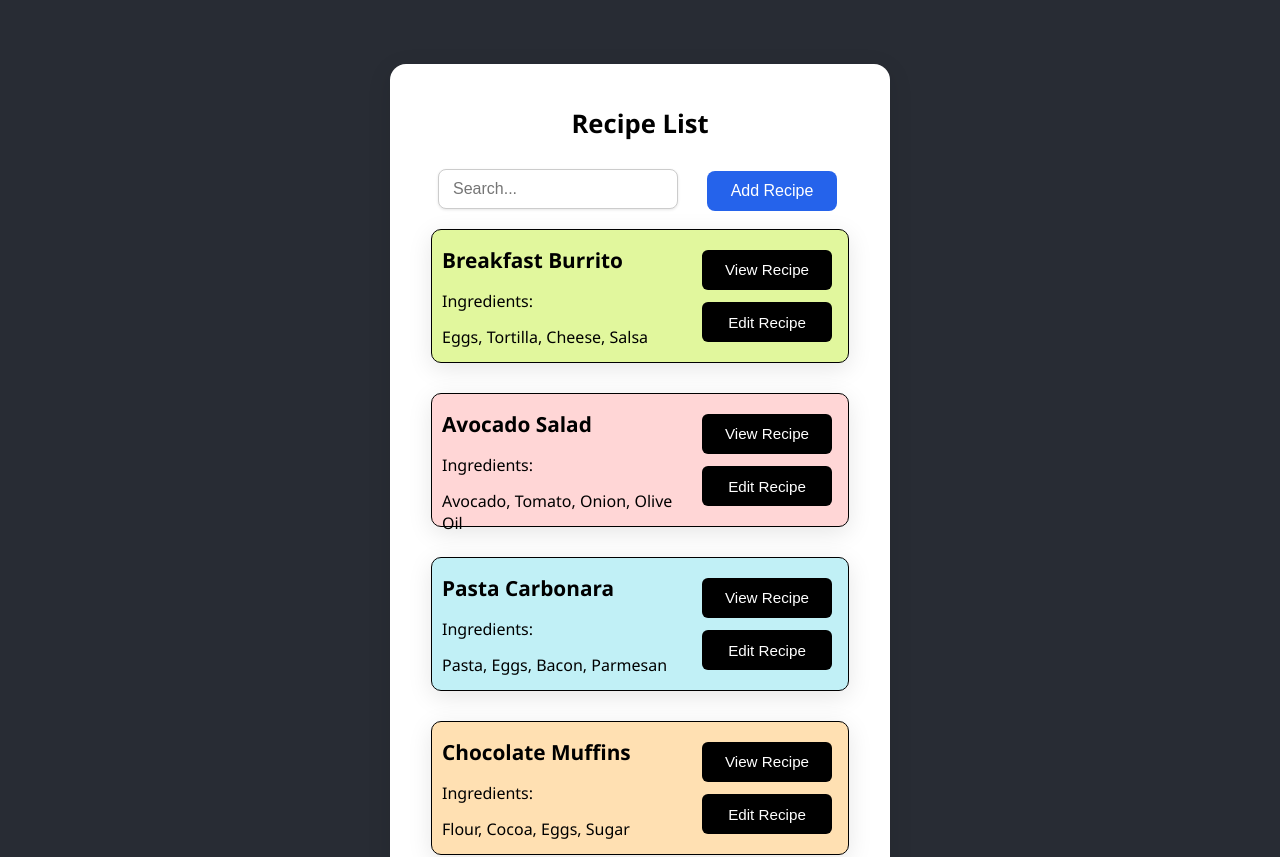
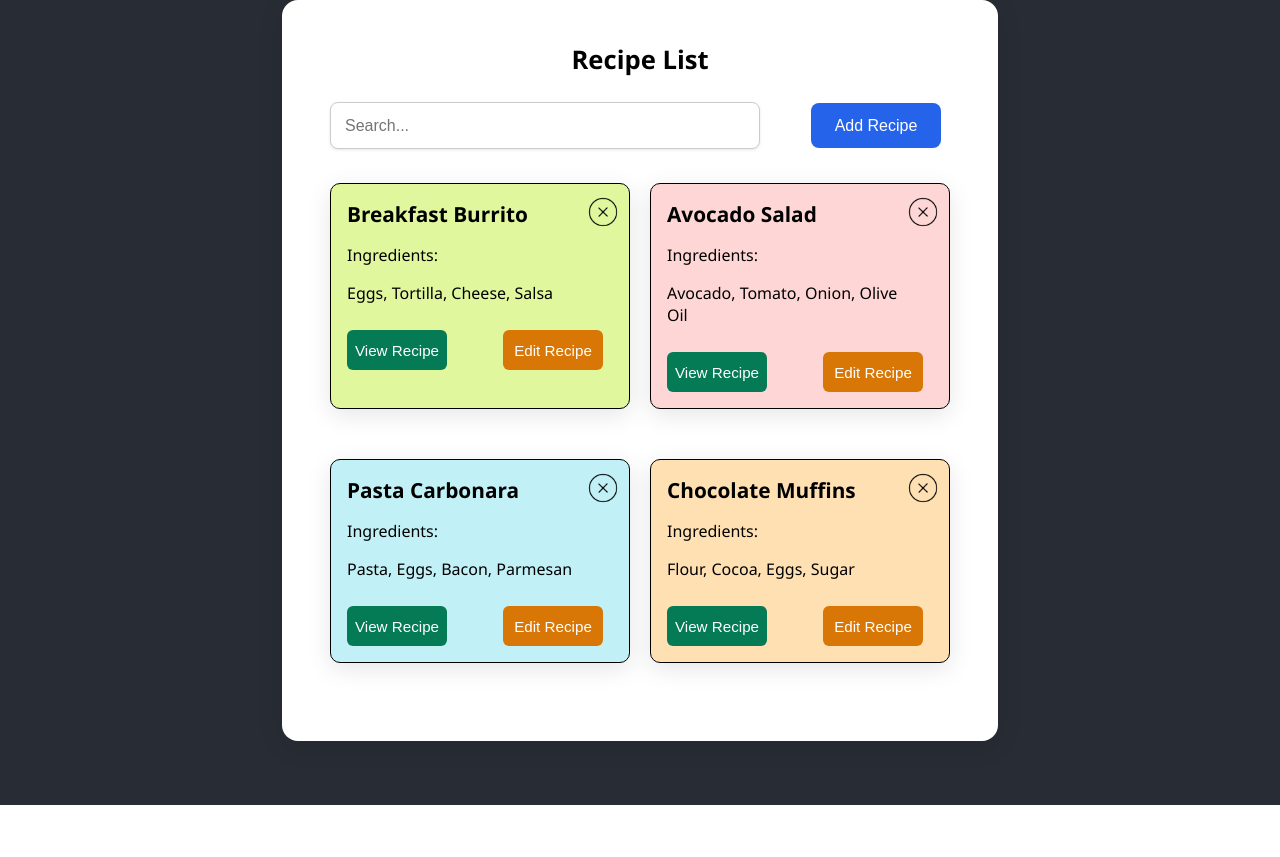
Before and after one commit to DariaHaidabura/react-recipe-list, a React (Create React App) app: page / in a window 1280 px wide. Shown: the top 857 px of the page. After the commit the page ends 805 px from the top, so only its background shows below. Built offline with nearby package versions, Linux system fonts and the light colour scheme.

Commit message:
Add delete recipe and update CSS

```diff
--- a/src/RecipeList/RecipeList.css
+++ b/src/RecipeList/RecipeList.css
@@ -1,12 +1,7 @@
 .recipe-list,
 .recipe-detail {
-  width: 100%; /* Занимает всю ширину родителя */
-  max-width: 500px;
-  min-height: 80vh;
   height: auto;
-  max-height: 1500px; /* Но не больше 500px */
-  min-width: 360px;
-  font-weight: 500; /* Не меньше — для визуальной стабильности */
+  font-weight: 500;
   margin: 4rem auto;
   padding: 2rem;
   color: #000000;
@@ -14,19 +9,24 @@
   border-radius: 16px;
   box-shadow: 0 6px 24px rgba(0, 0, 0, 0.1);
   font-family: "Segoe UI", sans-serif;
-  box-sizing: border-box; /* ✅ Учитывает паддинги в ширину */
+  box-sizing: border-box;
+}
+
+.recipe-list {
+  width: 100%;
+  max-width: 1000px;
+  margin: 0 auto;
 }
 
 .recipe-detail {
+  min-width: 600px;
+  width: 100%;
   opacity: 0;
   right: 0%;
   transition: opacity 0.4s ease, transform 0.4s ease;
   pointer-events: none;
   position: relative;
   top: 0;
-  width: 100%;
-  max-width: 500px;
-  min-width: 500px;
   margin: 0 auto;
   z-index: 10;
 }
@@ -52,17 +52,17 @@
 }
 
 .recipe-card {
-  position: relative; /* Добавлено */
-  width: 390px;
-  height: 100px;
-  margin: 0 auto 30px;
-  padding: 1rem 1rem 1rem 10px;
-  /* background-color: #e1f79d; */
+  position: relative;
+  width: 48%;
+  max-width: 48%;
+  min-width: 300px;
+  box-sizing: border-box;
+  margin-bottom: 30px;
+  padding: 1rem;
   border-radius: 10px;
   border: 1px solid black;
   box-shadow: 0 6px 24px rgba(5, 0, 0, 0.1);
   font-family: "Segoe UI", sans-serif;
-  text-align: left; /* Для текста */
 }
 
 .recipe-card h2 {
@@ -78,49 +78,54 @@
 
 .recipe-label {
   width: 100px;
-  height: 20px;
-  /* background-color: #e1f79d; */
+  height: auto;
+  text-align: left;
   font-size: 1rem;
 }
 
 .recipe-ingredients {
   width: 250px;
-  height: 20px;
+  min-height: 20px;
+  text-align: left;
   padding: 0;
-  /* background-color: #e1f79d; */
   color: #000000;
   margin: 0;
   font-size: 1rem;
+  word-break: break-word;
+}
+
+.recipe-card-buttons {
+  display: flex;
+  justify-content: space-between;
+  margin-top: 1rem;
 }
 
 .view-button {
-  position: absolute;
-  top: 30%;
-  right: 1rem;
-  transform: translateY(-50%);
-  width: 130px;
-  height: 40px;
-  font-size: 0.95rem;
-  background-color: #000000;
-  color: white;
-  border: none;
-  border-radius: 6px;
-  cursor: pointer;
+  background-color: #057b55;
 }
 
 .edit-button {
-  position: absolute;
-  top: 70%;
-  right: 1rem;
-  transform: translateY(-50%);
-  width: 130px;
+  background-color: #d97706;
+}
+
+.view-button,
+.edit-button {
+  width: 100px;
   height: 40px;
   font-size: 0.95rem;
-  background-color: #000000;
   color: white;
   border: none;
+  cursor: pointer;
   border-radius: 6px;
-  cursor: pointer;
+  margin: 10px 10px 0 0;
+}
+
+.view-button:hover {
+  background-color: #023928;
+}
+
+.edit-button:hover {
+  background-color: #794203;
 }
 
 .top-controls {
@@ -138,11 +143,12 @@
 .search-input {
   position: relative;
   width: 100%;
-  min-width: 100px;
-  max-width: 210px;
+  min-width: 400px;
+  min-height: 25px;
+  /* max-width: 210px; */
   padding: 10px 14px;
   margin: 10px auto;
-  margin-left: 0px;
+  right: 12%;
   display: block;
   font-size: 16px;
   border: 1px solid #ccc;
@@ -152,12 +158,13 @@
 }
 
 .add-button {
-  display: block;
-  margin: 15px 5px 10px 10px;
-  min-width: 100px;
+  position: relative;
+  margin: 10px 5px 10px 0px;
+  min-width: 130px;
   max-width: 190px;
-  width: 130px;
-  height: 40px;
+  width: 160px;
+  height: 45px;
+  right: 5%;
   font-size: 1rem;
   font-weight: 500;
   background-color: #2563eb;
@@ -169,23 +176,27 @@
 }
 
 .add-button:hover {
-  background-color: #1e40af; /* более тёмный оттенок синего */ /* лёгкое увеличение */
+  background-color: #1e40af;
   cursor: pointer;
-}
-
-.view-button:hover, .edit-button:hover {
-  background-color: #333;
-  box-shadow: 0 0 10px rgba(255, 255, 255, 0.2);
 }
 
 .recipe-image {
   width: 100%;
   height: 300px;
   display: block;
-  flex-shrink: 0;
   object-fit: cover;
   border-radius: 10px;
   margin-bottom: 1.5rem;
+}
+
+.recipe-delete-icon {
+  position: absolute;
+  top: 5px;
+  right: 5px;
+  width: 44px;
+  height: 44px;
+  object-fit: contain;
+  cursor: pointer;
 }
 
 .recipe-title {
@@ -249,3 +260,30 @@
 .search-input:focus {
   border-color: #888;
 }
+
+.recipe-card-container {
+  display: grid;
+  grid-template-columns: repeat(2, 1fr); /* ровно 2 карточки */
+  gap: 20px;
+  max-width: 1000px;
+  margin: 0 auto;
+  padding: 1rem;
+  box-sizing: border-box;
+}
+
+html,
+body,
+#root {
+  width: 100%;
+  min-width: 100%;
+  margin: 0;
+  padding: 0;
+  box-sizing: border-box;
+}
+
+@media (max-width: 768px) {
+  .recipe-card {
+    flex: 1 1 100%;
+    max-width: 100%;
+  }
+}
--- a/src/RecipeList/RecipeList.jsx
+++ b/src/RecipeList/RecipeList.jsx
@@ -120,6 +120,8 @@ export default function RecipeList() {
     localStorage.setItem("recipeList", JSON.stringify(recipes));
   }, [recipes]);
 
+  const deleteImg = "/img/delete-img.png";
+
   const handleIsRecipeOpen = (id) => {
     const thisRecipe = recipes.find((recipe) => recipe.id === id);
     if (thisRecipe) {
@@ -186,6 +188,14 @@ export default function RecipeList() {
     setIsAddModalOpen(false);
   };
 
+  const handleDeleteClick = (thisRecipe) => {
+    const updatedRecipes = recipes.filter(
+      (recipe) => recipe.id !== thisRecipe.id
+    );
+    setRecipes(updatedRecipes);
+    localStorage.setItem("recipeList", JSON.stringify(updatedRecipes));
+  };
+
   return (
     <div className="recipe-container">
       <div className={`recipe-list ${isRecipeOpen ? "hidden" : "visible"}`}>
@@ -203,6 +213,7 @@ export default function RecipeList() {
           </button>
         </div>
 
+        <div className="recipe-card-container">
           {filteredRecipes.map((recipe, index) => {
             const bgColor = colors[index % colors.length];
             return (
@@ -211,10 +222,16 @@ export default function RecipeList() {
                 className="recipe-card"
                 style={{ backgroundColor: bgColor }}
               >
-              <h2 className="recipe-title" style={{ backgroundColor: bgColor }}>
+                <h2
+                  className="recipe-title"
+                  style={{ backgroundColor: bgColor }}
+                >
                   {recipe.title}
                 </h2>
-              <p className="recipe-label" style={{ backgroundColor: bgColor }}>
+                <p
+                  className="recipe-label"
+                  style={{ backgroundColor: bgColor }}
+                >
                   Ingredients:
                 </p>
                 <p
@@ -223,6 +240,7 @@ export default function RecipeList() {
                 >
                   {recipe.ingredients}
                 </p>
+                <div className="recipe-card-buttons">
                   <button
                     onClick={() => handleIsRecipeOpen(recipe.id)}
                     className="view-button"
@@ -236,8 +254,16 @@ export default function RecipeList() {
                     Edit Recipe
                   </button>
                 </div>
+                <img
+                  src={deleteImg}
+                  alt="Delete"
+                  className="recipe-delete-icon"
+                  onClick={() => handleDeleteClick(recipe)}
+                />
+              </div>
             );
           })}
+        </div>
       </div>
 
       <div className={`recipe-detail ${isRecipeOpen ? "visible" : "hidden"}`}>
```
Also changed, not shown: public/img/delete-img.png (added). Lines whose indentation alone changed are shown as unchanged.
